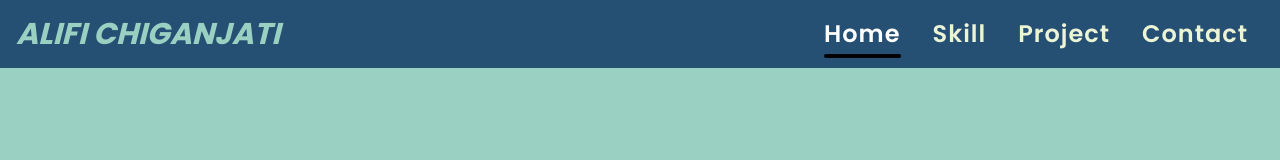
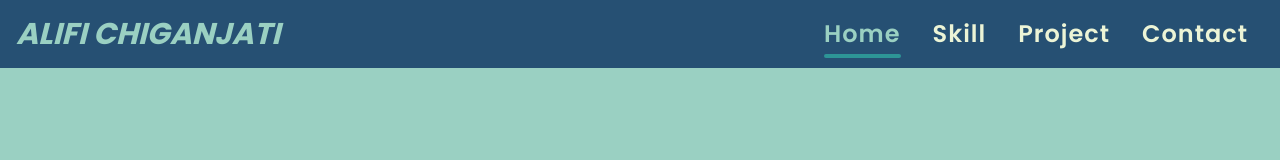
Before and after one commit to AlifiChiganjati/alifichiganjati.github.io, a React (Vite) app: page / in a window 1280 px wide. Shown: the top 160 px of the page. Built offline with nearby package versions, Linux system fonts and the light colour scheme.

Commit message:
refactor: fix navlink active hover navbar

```diff
--- a/src/components/Elements/Nav/NavLinks.jsx
+++ b/src/components/Elements/Nav/NavLinks.jsx
@@ -1,11 +1,10 @@
 import { Link } from "react-scroll";
 
-const NavLinks = ({ to, children }) => {
+const NavLinks = ({ to, children, variant = "after:bg-secondary" }) => {
   return (
     <li>
       <Link
-        activeClass="relative text-white ease-in-out duration-500 after:absolute after:-bottom-2 after:left-0 after:w-full after:h-1 after:content-[''] after:bg-black after:rounded-xl;
-"
+        activeClass={`relative text-text-primary ease-in-out duration-500 after:absolute after:-bottom-2 ${variant} after:left-0 after:w-full after:h-1 after:content-['']  after:rounded-xl`}
         to={to}
         spy={true}
         smooth={true}
```
